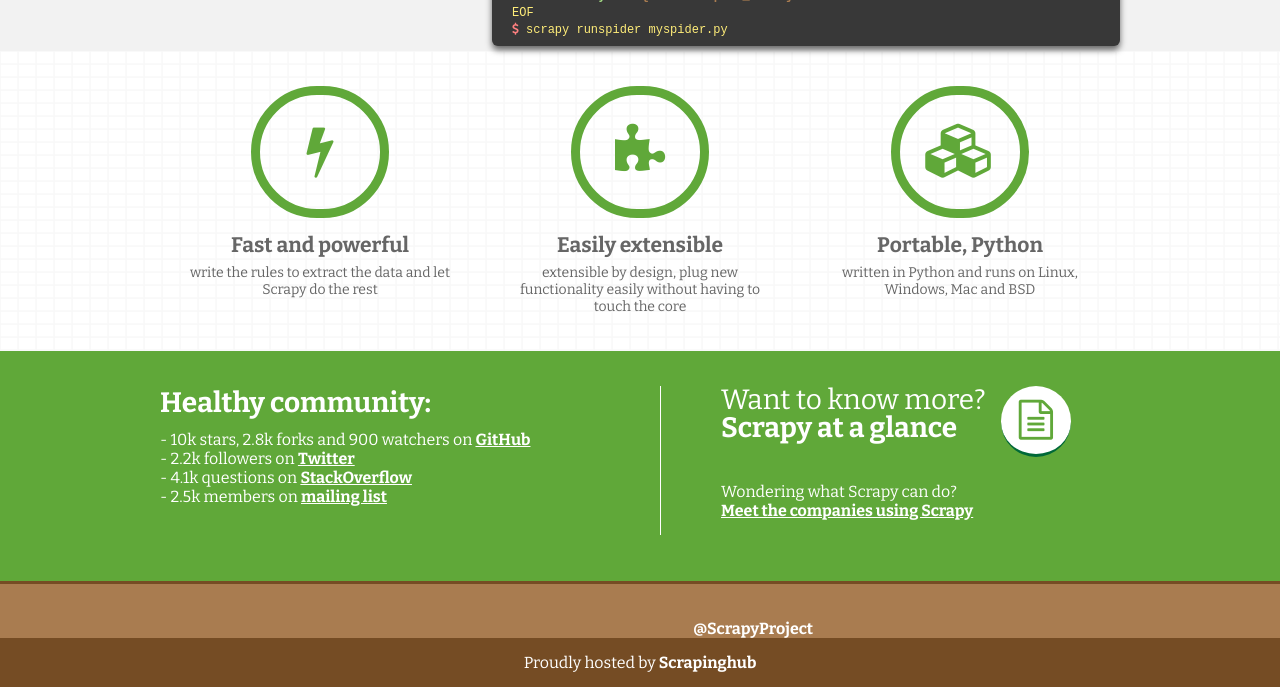
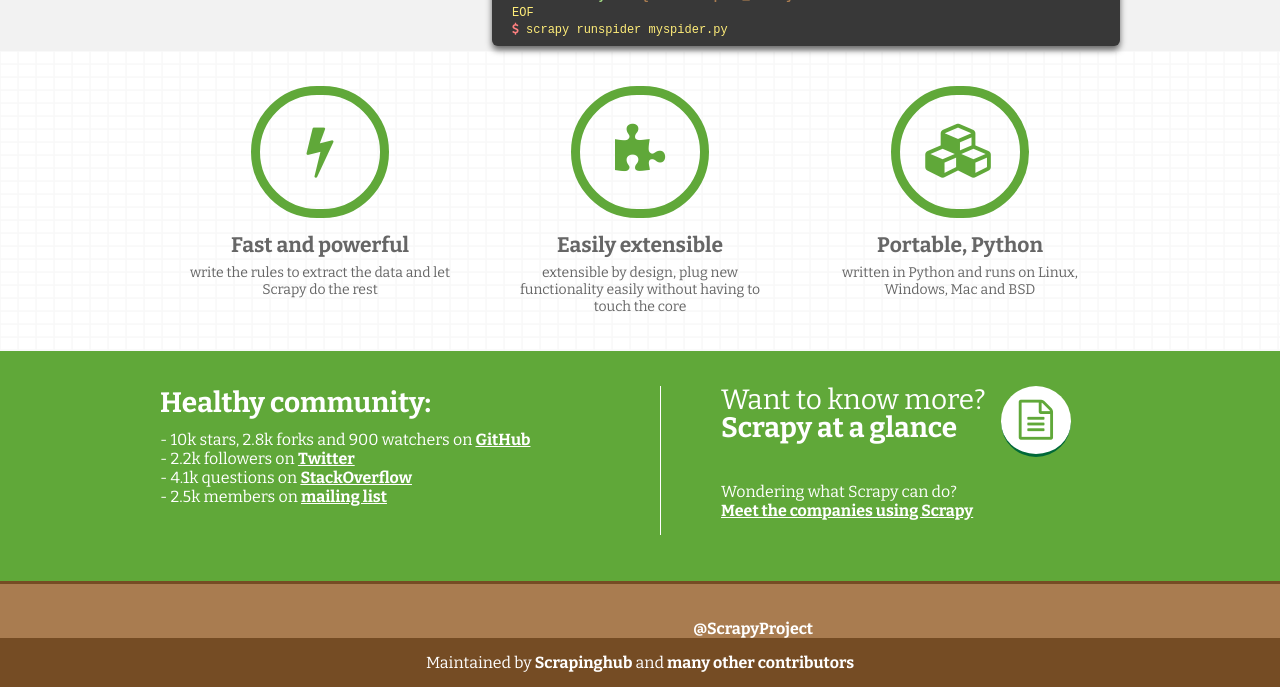
Before and after one commit to scrapy/scrapy.org, a Jekyll site: the page built from index.html, in a window 1280 px wide, cut to the strip 612-1299 px from the top of the page. Built offline with Jekyll 4.4.1, drawn with Linux system fonts in a browser that asks for light colours; comment, search, counter and statistics services are not loaded; grey boxes are pictures that could not be loaded.

Commit message:
changed footer text

```diff
--- a/_includes/footer.html
+++ b/_includes/footer.html
@@ -21,5 +21,5 @@
 	}(document, "script", "twitter-wjs"));
 	</script>
 
- 	<p>Proudly hosted by <a href="http://scrapinghub.com">Scrapinghub</a></p>
+ 	<p>Maintained by <a href="http://scrapinghub.com">Scrapinghub</a> and <a href="http://github.com/scrapy/scrapy/graphs/contributors">many other contributors</a></p>
 </div>
```
